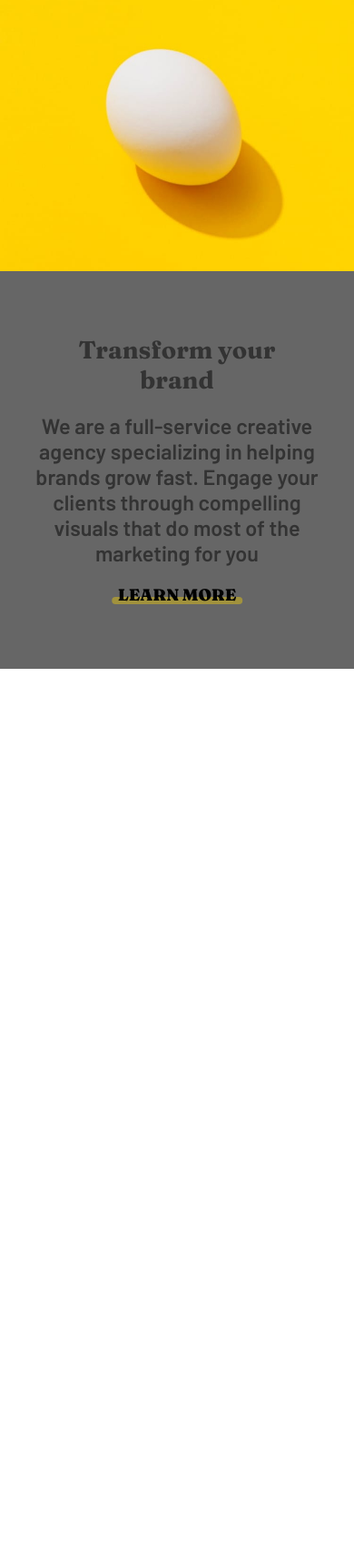
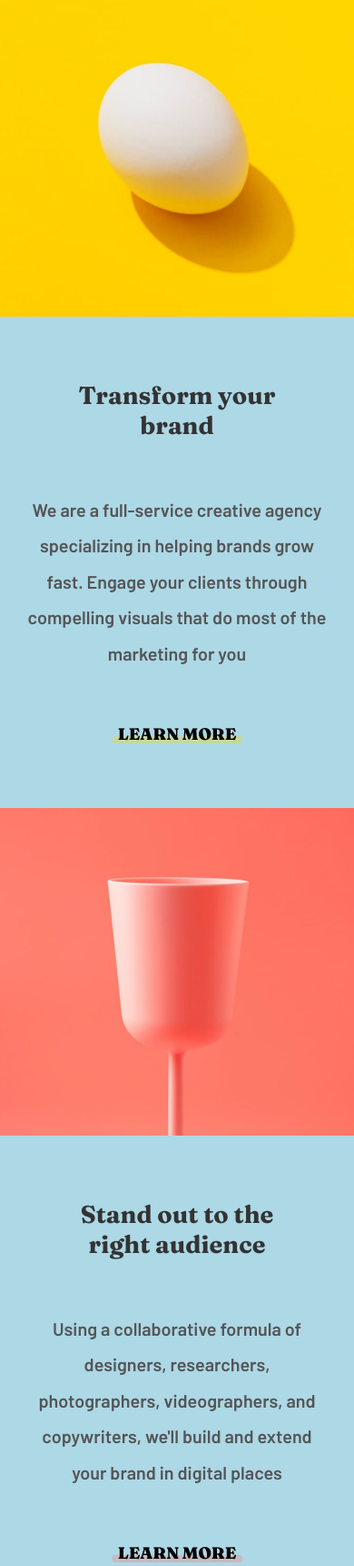
Before and after one commit to ezeedev/Sunnyside-Agency-Landing-page, a plain HTML site: page index.html in a window 390 px wide. Shown: the part 856-2577 px from the top of the page at 91% size. Before the commit the page ends 1688 px from the top, so only its background shows below. Drawn offline with Linux system fonts and the light colour scheme.

Commit message:
Retoques al layout

```diff
--- a/index.html
+++ b/index.html
@@ -49,16 +49,39 @@
 
         <div class="info__text">
 
-          <h1 class="info__title">Transform your brand</h1>
+          <h2 class="info__title">Transform your brand</h2>
 
           <p class="info__paragraph">We are a full-service creative agency specializing in helping brands grow fast. Engage your clients through compelling visuals that do most of the marketing for you</p>
 
           <div class="info__learn--container">
-            <a href="#" class="info__learn">Learn more</a>
+            <a href="#" class="info__learn info__learn--yellow">Learn more</a>
           </div>
         </div>
       </div>
 
+
+      <div class="info__card">
+        <div class="info__card__img info__card__img--stand"></div>
+
+        <div class="info__text">
+
+          <h2 class="info__title">Stand out to the right audience</h2>
+
+          <p class="info__paragraph">Using a collaborative formula of designers, researchers, photographers, videographers, and copywriters, we'll build and extend your brand in digital places</p>
+
+          <div class="info__learn--container">
+            <a href="#" class="info__learn info__learn--soft-red">Learn more</a>
+          </div>
+        </div>
+      </div>
+
+      <div class="info__card--cherry">
+        <h2 class="info__title info__title--lighth">Graphic Design</h2>
+
+        <p class="info__paragraph">
+            Great design makes you memorable. We  deliver artwork that underscores your brand message and captures potential   clients’ attention.
+        </p>
+      </div>
     </section>
 
 
@@ -70,9 +93,6 @@
 
 
   <!--
-
-  Graphic design
-  Great design makes you memorable. We deliver artwork that underscores your brand message and captures potential clients’ attention.
 
   Photography
   Increase your credibility by getting the most stunning, high-quality photos that improve your business image.
--- a/style.css
+++ b/style.css
@@ -113,13 +113,9 @@ body {
     color: var(--White);
 }
 
-.info {
-    height: 100vh;
-}
-
 .info__card {
     width: 100%;
-    height: 747px;
+    height: 900px;
     text-align: center;
 }
 
@@ -128,20 +124,35 @@ body {
     background-position: center center;
     background-repeat: no-repeat;
     width: 100%;
-    height: 310px;
+    height: 40%;
 }
 
-.info__card__img--transform {
-    background-image: url(images/mobile/image-transform.jpg);
+.info__card__img--transform {background-image: url(images/mobile/image-transform.jpg);}
+.info__card__img--stand {background-image: url(images/mobile/image-stand-out.jpg);}
+.info__card--cherry{
+    display: flex;
+    flex-direction: column;
+    align-items: center;
+    justify-content: flex-end;
+    padding: 25px;
+    text-align: center;
+    width: 100%;
+    height: 600px;
+    background-image: url(images/mobile/image-graphic-design.jpg);
+    background-position: center center;
+    background-repeat: no-repeat;
+    background-size: cover;
+    color: var(--Dark-moderate-cyan);
+    font-weight: bold;
 }
-
 .info__text {
     display: flex;
     flex-direction: column;
     justify-content: space-between;
-    height: 437px;
+    align-items: center;
+    height: 60%;
     padding: 70px 30px;
-    background-color: #666;
+    background-color: lightblue;
 }
 
 .info__title {
@@ -149,8 +160,11 @@ body {
 }
 
 .info__paragraph {
-    font-size: 1.3em;
+    font-size: 1.1em;
+    font-weight: 600;
     font-family: var(--Font-Barlow);
+    line-height: 2;
+    color: #555;
 }
 
 .info__learn {
@@ -171,13 +185,19 @@ body {
     right: 50%;
     left: 50%;
     transform: translate(-50%, -50%);
-    background-color: var(--Yellow);
     z-index: -1;
     border-radius: 8px;
-    opacity: .4;
+    opacity: .3;
+    transition: opacity .3s ease-in;
 }
 
+.info__learn--yellow::before {background-color: var(--Yellow);}
+.info__learn--soft-red::before {background-color: var(--Soft-red);}
 
+.info__learn:hover::before {
+    color: #fff;
+    opacity: 1;
+}
 /* @media (min-width: 700px) {
 
     .hero {
```
